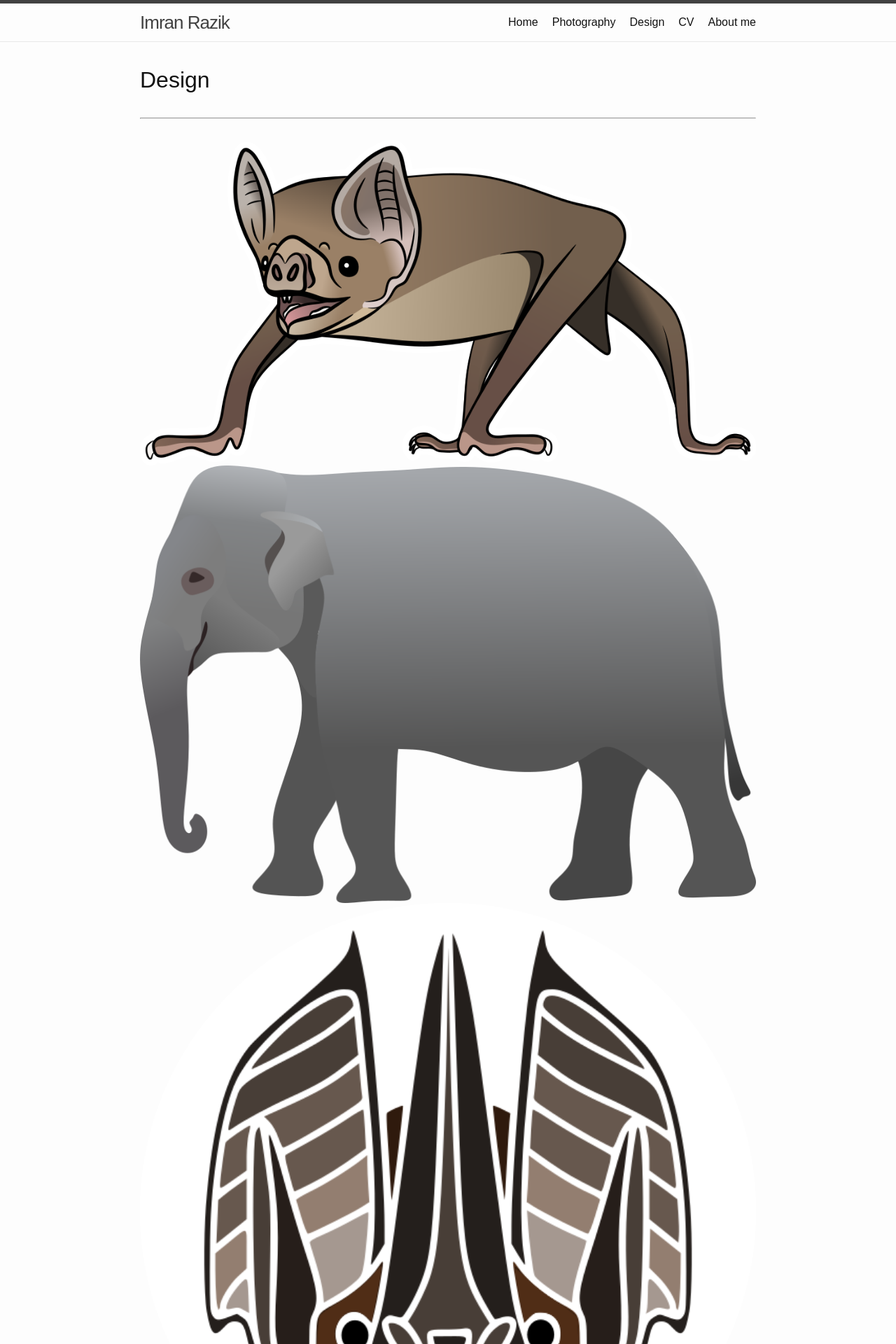
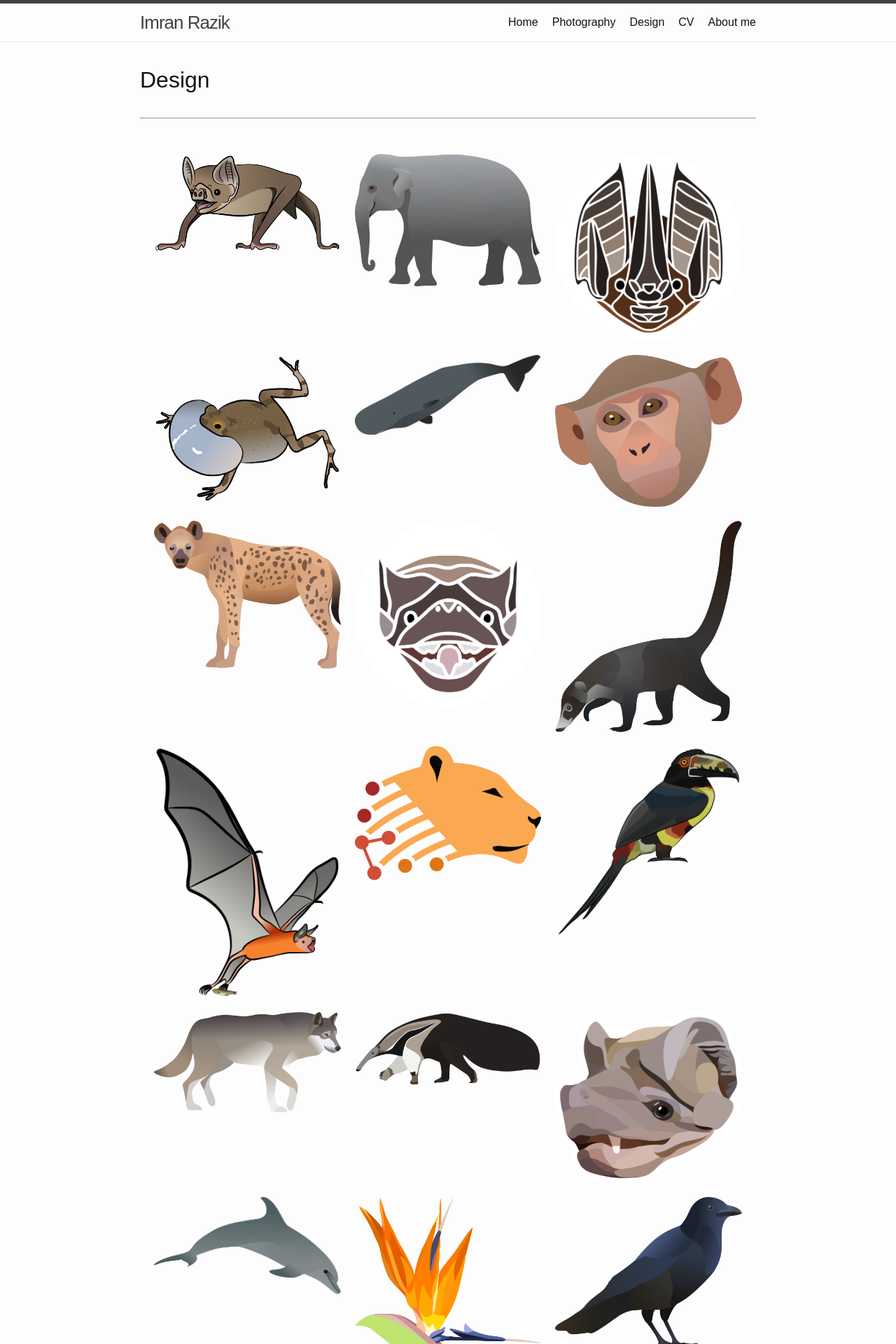
Before and after one commit to imranrazik/imranrazik.github.io, a Jekyll site: the page built from Design.md, in a window 1280 px wide. Shown: the top 1920 px of the page at 70% size. Built offline with Jekyll 4.4.1, drawn with Linux system fonts in a browser that asks for light colours; our own code applies the rules of GitHub Pages for plain Markdown files.

Commit message:
Update Design.md

```diff
--- a/Design.md
+++ b/Design.md
@@ -3,44 +3,99 @@ layout: grid
 ---
 # Design
 ---
-<div class="row">
-  <div class="column">
+<div class="grid">
+  <div class="gallery">
     <img src="/assets/illustrations/vampterrestrial_v02.png" loading="lazy" decoding="async" style="width:100%">
+  </div>
+  <div class="gallery">
     <img src="/assets/illustrations/elephant.png" loading="lazy" decoding="async" style="width:100%">
+  </div>
+  <div class="gallery">
     <img src="/assets/illustrations/lonch2.png" loading="lazy" decoding="async" style="width:100%">
+  </div>
+  <div class="gallery">
     <img src="/assets/illustrations/tungara.png" loading="lazy" decoding="async" style="width:100%">
+  </div>
+  <div class="gallery">
     <img src="/assets/illustrations/whale.png" loading="lazy" decoding="async" style="width:100%">
+  </div>
+  <div class="gallery">
     <img src="/assets/illustrations/macaque.png" loading="lazy" decoding="async" style="width:100%">
+  </div>
+  <div class="gallery">
     <img src="/assets/illustrations/hyena.png" loading="lazy" decoding="async" style="width:100%">
+  </div>
+  <div class="gallery">
     <img src="/assets/illustrations/molossus_02.png" loading="lazy" decoding="async" style="width:100%">
+  </div>
+  <div class="gallery">
     <img src="/assets/illustrations/coati.png" loading="lazy" decoding="async" style="width:100%">
+  </div>
+  <div class="gallery">
     <img src="/assets/illustrations/noctilio_v02.png" loading="lazy" decoding="async" style="width:100%">
   </div>
-  <div class="column">
+  <div class="gallery">
     <img src="/assets/illustrations/lion.png" loading="lazy" decoding="async" style="width:100%">
+  </div>
+  <div class="gallery">
     <img src="/assets/illustrations/aracari.png" loading="lazy" decoding="async" style="width:100%">
+  </div>
+  <div class="gallery">
     <img src="/assets/illustrations/wolf.png" loading="lazy" decoding="async" style="width:100%">
+  </div>
+  <div class="gallery">
     <img src="/assets/illustrations/anteater.png"  loading="lazy" decoding="async" style="width:100%">
+  </div>
+  <div class="gallery">
     <img src="/assets/illustrations/molossus_03.png" loading="lazy" decoding="async" style="width:100%">
+  </div>
+  <div class="gallery">
     <img src="/assets/illustrations/dolphin.png" loading="lazy" decoding="async" style="width:100%">
+  </div>
+  <div class="gallery">
     <img src="/assets/illustrations/flower.png" loading="lazy" decoding="async" style="width:100%">
+  </div>
+  <div class="gallery">
     <img src="/assets/illustrations/crow.png" loading="lazy" decoding="async" style="width:100%">
+  </div>
+  <div class="gallery">
     <img src="/assets/illustrations/Kibale_color_no_text.png" loading="lazy" decoding="async" style="width:100%">
+  </div>
+  <div class="gallery">
     <img src="/assets/illustrations/bee.png" loading="lazy" decoding="async" style="width:100%">
+  </div>
+  <div class="gallery">
     <img src="/assets/illustrations/orca.png" loading="lazy" decoding="async" style="width:100%">
   </div>
-  <div class="column">
+  <div class="gallery">
     <img src="/assets/illustrations/motmot.png" loading="lazy" decoding="async" style="width:100%">
+  </div>
+  <div class="gallery">
     <img src="/assets/illustrations/glass frog.png" loading="lazy" decoding="async" style="width:100%">
+  </div>
+  <div class="gallery">
     <img src="/assets/illustrations/cat.png" loading="lazy" decoding="async" style="width:100%">
+  </div>
+  <div class="gallery">
     <img src="/assets/illustrations/tinamou.png" loading="lazy" decoding="async" style="width:100%">
+  </div>
+  <div class="gallery">
     <img src="/assets/illustrations/conure.png" loading="lazy" decoding="async" style="width:100%">
+  </div>
+  <div class="gallery">
     <img src="/assets/illustrations/bat_logo.png" loading="lazy" decoding="async" style="width:100%">
+  </div>
+  <div class="gallery">
     <img src="/assets/illustrations/pronghorn.png" loading="lazy" decoding="async" style="width:100%">
+  </div>
+  <div class="gallery">
     <img src="/assets/illustrations/meerkat.png" loading="lazy" decoding="async" style="width:50%">
+  </div>
+  <div class="gallery">
     <img src="/assets/illustrations/wellington.png" loading="lazy" decoding="async" style="width:100%">
   </div>
 </div>
+
 <br>
 <div id="gallery-container">
   <div class="responsive">
```
